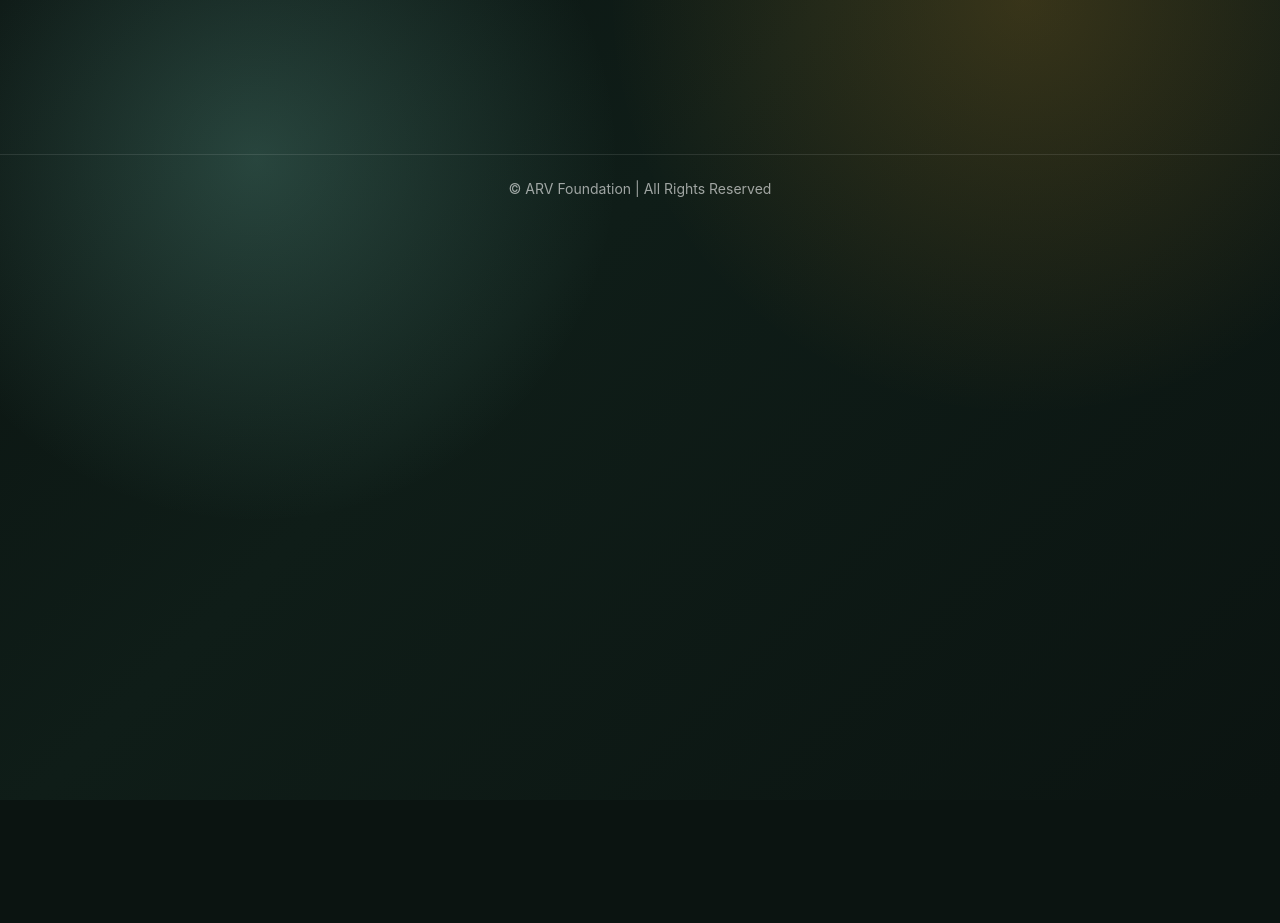
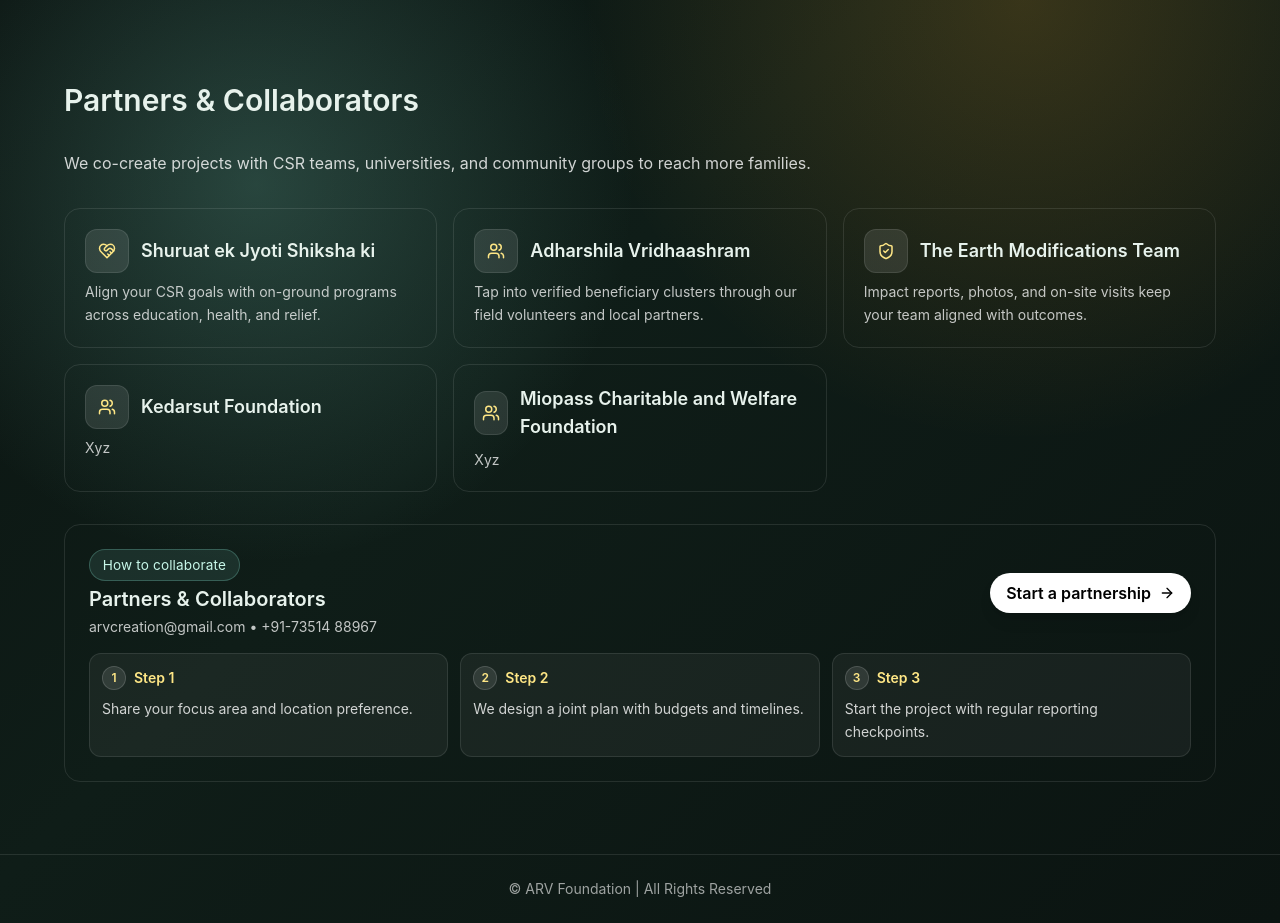
Before and after one commit to Aditya51002/Arv-Foundation, a React (Vite) app: page /partners in a window 1280 px wide. Before the commit the page ends 800 px from the top, so only its background shows below. Built offline with nearby package versions, Linux system fonts and the light colour scheme.

Commit message:
Add pages Partners made changes in app, Navbar, Donate componentes Add changed translation

```diff
--- a/src/App.jsx
+++ b/src/App.jsx
@@ -9,6 +9,7 @@ import Initiatives from "./pages/Initiatives.jsx";
 import Donate from "./pages/Donate.jsx";
 import Contact from "./pages/Contact.jsx";
 import Founder from "./pages/Founder.jsx";
+import Partners from "./pages/Partners.jsx";
 
 const ScrollToTop = () => {
 	const { pathname } = useLocation();
@@ -31,6 +32,7 @@ const AppShell = () => {
 					<Route path="/donate" element={<Donate />} />
 					<Route path="/contact" element={<Contact />} />
 					<Route path="/founder" element={<Founder />} />
+          <Route path="/partners" element={<Partners/>}/>
 				</Routes>
 			</main>
 			<Footer />
--- a/src/components/Navbar.jsx
+++ b/src/components/Navbar.jsx
@@ -59,6 +59,7 @@ const Navbar = () => {
                     {link.key === "initiatives" && (lang === "hi" ? "पहल" : "Initiatives")}
                     {link.key === "donate" && (lang === "hi" ? "दान" : "Donate")}
                     {link.key === "contact" && (lang === "hi" ? "संपर्क" : "Contact")}
+                    {link.key === "partners" && (lang === "hi" ? "साथी" : "Partners")}
                   </Link>
                 </motion.div>
               ))}
@@ -124,6 +125,7 @@ const Navbar = () => {
                       {link.key === "initiatives" && (lang === "hi" ? "पहल" : "Initiatives")}
                       {link.key === "donate" && (lang === "hi" ? "दान" : "Donate")}
                       {link.key === "contact" && (lang === "hi" ? "संपर्क" : "Contact")}
+                      {link.key === "partners" && (lang === "hi" ? "साथी" : "Partners")}
                     </Link>
                   ))}
                 </div>
--- a/src/data/translations.js
+++ b/src/data/translations.js
@@ -6,7 +6,8 @@ export const translations = {
       { key: "work", path: "/work" },
       { key: "initiatives", path: "/initiatives" },
       { key: "donate", path: "/donate" },
-      { key: "contact", path: "/contact" }
+      { key: "contact", path: "/contact" },
+      { key: "partners", path: "/partners"}
     ],
     navCtaDonate: "Donate",
     navToggleLabel: "Language",
@@ -103,7 +104,8 @@ export const translations = {
       { key: "work", path: "/work" },
       { key: "initiatives", path: "/initiatives" },
       { key: "donate", path: "/donate" },
-      { key: "contact", path: "/contact" }
+      { key: "contact", path: "/contact" },
+      { key: "partners", path: "/partners"}
     ],
     navCtaDonate: "दान",
     navToggleLabel: "भाषा",
--- a/src/pages/Donate.jsx
+++ b/src/pages/Donate.jsx
@@ -1,7 +1,7 @@
 import SectionHeading from "../components/SectionHeading.jsx";
 import { useLanguage } from "../context/LanguageContext.jsx";
 import { motion } from "framer-motion";
-import { HeartHandshake, HandHeart } from "lucide-react";
+import { HeartHandshake, HandHeart, Shirt, Utensils, ToyBrick, Pill } from "lucide-react";
 
 const Donate = () => {
   const { lang } = useLanguage();
@@ -22,7 +22,45 @@ const Donate = () => {
         lang === "hi"
           ? "स्थानीय ड्राइव, स्वास्थ्य कैंप और पर्यावरण अभियानों में हमारे साथ जुड़ें।"
           : "Join local drives, health camps, and environmental clean-ups with us."
+    },
+
+    {
+      icon: Shirt,
+      title: lang === "hi" ? "कपड़े दान करें" : "Donate Clothes",
+      text:
+        lang === "hi"
+          ? "जरूरतमंद परिवारों को साफ और उपयोगी कपड़ों का संग्रह और वितरण।"
+          : "Collection and distribution of clean, usable clothes to needy families."
+    },
+
+    {
+      icon: Utensils,
+      title: lang === "hi" ? "भोजन दान करें" : "Donate Food",
+      text:
+        lang === "hi"
+          ? "झुग्गी बस्तियों और मजदूर वर्ग को पौष्टिक भोजन उपलब्ध कराना।"
+          : "Providing nutritious food to slum residents and labor-class families."
+    },
+
+    {
+      icon: Pill,
+      title: lang === "hi" ? "दवा दान करें" : "Donate Medicine",
+      text:
+        lang === "hi"
+          ? "जरूरतमंदों को आवश्यक दवाइयों का वितरण।"
+          : "Distribution of essential medicines to those in need."
+    },
+    {
+      icon: ToyBrick,
+      title: lang === "hi" ? "खिलौने दान करें" : "Donate Toys",
+      text:
+        lang === "hi"
+          ? "अनाथालयों और वंचित क्षेत्रों में बच्चों को खिलौने और खेल प्रदान करना।"
+          : "Providing toys and games to children in orphanages and underprivileged areas."
     }
+
+
+
   ];
 
   return (
--- /dev/null
+++ b/src/pages/Partners.jsx
@@ -0,0 +1,142 @@
+import { Link } from "react-router-dom";
+import { HeartHandshake, Users, ShieldCheck, ArrowRight, LucideArrowBigUpDash } from "lucide-react";
+import SectionHeading from "../components/SectionHeading.jsx";
+import { useLanguage } from "../context/LanguageContext.jsx";
+
+const copy = {
+	en: {
+
+		title: "Partners & Collaborators",
+		lede: "We co-create projects with CSR teams, universities, and community groups to reach more families.",
+		benefits: [
+			{
+				icon: HeartHandshake,
+				title: "Shuruat ek Jyoti Shiksha ki",
+				desc: "Align your CSR goals with on-ground programs across education, health, and relief."
+			},
+			{
+				icon: Users,
+				title: "Adharshila Vridhaashram ",
+				desc: "Tap into verified beneficiary clusters through our field volunteers and local partners."
+			},
+			{
+				icon: ShieldCheck,
+				title: "The Earth Modifications Team",
+				desc: "Impact reports, photos, and on-site visits keep your team aligned with outcomes."
+			},
+
+            {
+                icon: Users,
+                title: "Kedarsut Foundation ",
+                desc: "Xyz"
+            },
+
+            {
+                icon: Users,
+                title: "Miopass Charitable and Welfare Foundation ",
+                desc: "Xyz"
+
+            }
+		],
+		stepsTitle: "How to collaborate",
+		steps: [
+			"Share your focus area and location preference.",
+			"We design a joint plan with budgets and timelines.",
+			"Start the project with regular reporting checkpoints."
+		],
+		cta: "Start a partnership"
+	},
+	hi: {
+		eyebrow: "साझेदारी",
+		title: "हमारे साथी",
+		lede: "हम सीएसआर टीमों, विश्वविद्यालयों और सामुदायिक समूहों के साथ मिलकर अधिक परिवारों तक पहुँचते हैं।",
+		benefits: [
+			{
+				icon: HeartHandshake,
+				title: "सीएसआर व अनुदान",
+				desc: "शिक्षा, स्वास्थ्य और राहत कार्यक्रमों में आपकी सीएसआर प्राथमिकताओं के अनुसार परियोजनाएँ बनाते हैं।"
+			},
+			{
+				icon: Users,
+				title: "सामुदायिक पहुँच",
+				desc: "मैदान स्तर के स्वयंसेवकों और स्थानीय सहयोगियों के साथ सत्यापित लाभार्थी समूहों तक पहुंच।"
+			},
+			{
+				icon: ShieldCheck,
+				title: "पारदर्शी प्रभाव",
+				desc: "प्रभाव रिपोर्ट, तस्वीरें और साइट विज़िट के साथ आपकी टीम को परिणामों से जोड़े रखते हैं।"
+			}
+		],
+		stepsTitle: "सहयोग कैसे शुरू करें",
+		steps: [
+			"अपना फोकस क्षेत्र और पसंदीदा स्थान साझा करें।",
+			"हम बजट और समयसीमा के साथ संयुक्त योजना तैयार करते हैं।",
+			"नियमित रिपोर्टिंग के साथ परियोजना शुरू करें।"
+		],
+		cta: "साझेदारी शुरू करें"
+	}
+};
+
+const Partners = () => {
+	const { lang } = useLanguage();
+	const t = copy[lang];
+	const isHindi = lang === "hi";
+
+	return (
+		<div className="section-shell space-y-8 pb-12">
+			<SectionHeading eyebrow={t.eyebrow} title={t.title} />
+
+			<p className={`text-white/80 leading-relaxed ${isHindi ? "font-devanagari" : ""}`}>{t.lede}</p>
+
+			<div className="grid grid-cols-1 md:grid-cols-3 gap-4">
+				{t.benefits.map((item) => {
+					const Icon = item.icon;
+					return (
+						<div key={item.title} className="glass-card p-5 rounded-2xl border border-white/10 h-full">
+							<div className="flex items-center gap-3">
+								<div className="h-11 w-11 rounded-xl bg-white/10 border border-white/10 grid place-items-center text-amber-200">
+									<Icon size={18} />
+								</div>
+								<h3 className={`text-lg font-semibold ${isHindi ? "font-devanagari" : ""}`}>{item.title}</h3>
+							</div>
+							<p className={`mt-2 text-sm text-white/75 leading-relaxed ${isHindi ? "font-devanagari" : ""}`}>{item.desc}</p>
+						</div>
+					);
+				})}
+			</div>
+
+			<div className="glass-card rounded-2xl border border-white/10 p-6 space-y-4">
+				<div className="flex flex-col md:flex-row md:items-center md:justify-between gap-3">
+					<div className="space-y-1">
+						<span className="badge inline-flex">{t.stepsTitle}</span>
+						<h3 className="text-xl font-semibold">{t.title}</h3>
+						<p className={`text-sm text-white/75 ${isHindi ? "font-devanagari" : ""}`}>
+							arvcreation@gmail.com • +91-73514 88967
+						</p>
+					</div>
+					<Link
+						to="/contact"
+						className="inline-flex items-center gap-2 rounded-full bg-white text-black px-4 py-2 font-semibold shadow-lg"
+					>
+						{t.cta}
+						<ArrowRight size={16} />
+					</Link>
+				</div>
+
+				<div className="grid grid-cols-1 md:grid-cols-3 gap-3">
+					{t.steps.map((step, idx) => (
+						<div key={step} className="rounded-xl border border-white/10 bg-white/5 p-3">
+							<div className="flex items-center gap-2 text-sm font-semibold text-amber-200">
+								<span className="h-6 w-6 rounded-full bg-white/10 grid place-items-center text-xs border border-white/15">{idx + 1}</span>
+								<span>{isHindi ? "चरण" : "Step"} {idx + 1}</span>
+							</div>
+							<p className={`mt-2 text-sm text-white/80 leading-relaxed ${isHindi ? "font-devanagari" : ""}`}>{step}</p>
+						</div>
+					))}
+				</div>
+			</div>
+		</div>
+	);
+};
+
+export default Partners;
```
